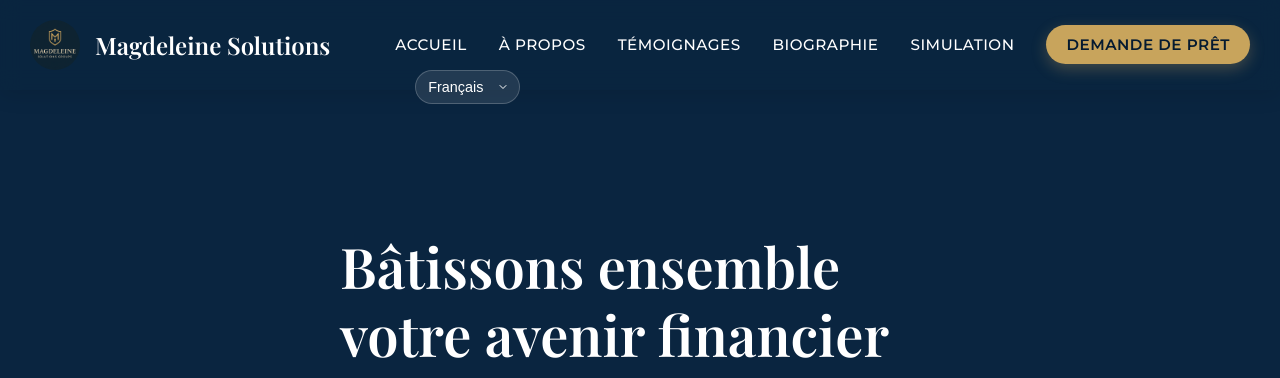
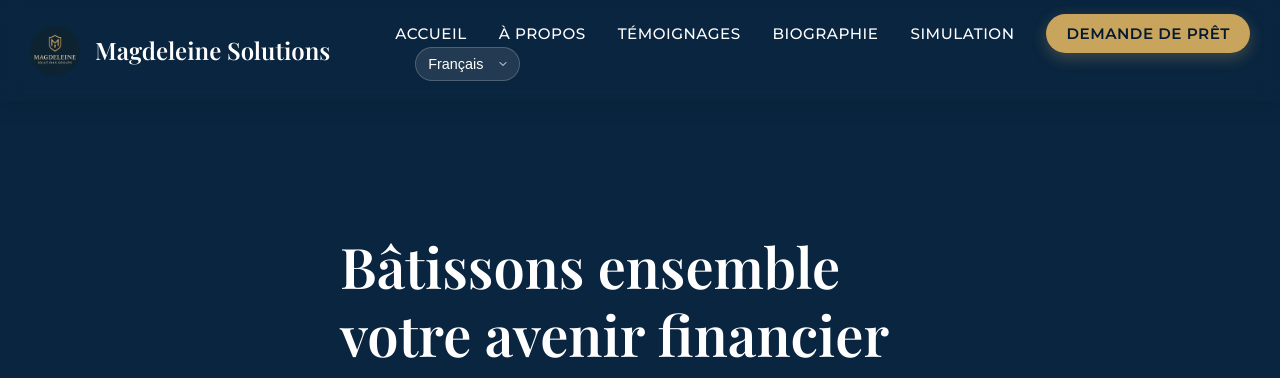
Before and after one commit to m-sgroups/MSGroups, a plain HTML site: page index.html in a window 1280 px wide. Shown: the top 378 px of the page. Drawn offline with nearby package versions, Linux system fonts and the light colour scheme.

Commit message:
Update index.html

```diff
--- a/index.html
+++ b/index.html
@@ -1265,9 +1265,8 @@
 
   /* Styles pour le sélecteur de langue */
   .language-selector-container {
-    position: absolute;
+    position: relative;
     margin-left: 20px;
-    top: 50px;x
   }
 
   .language-selector {
```
